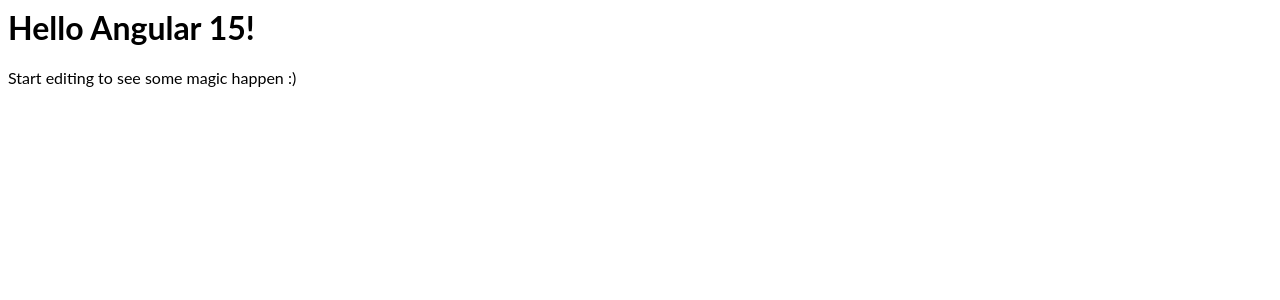
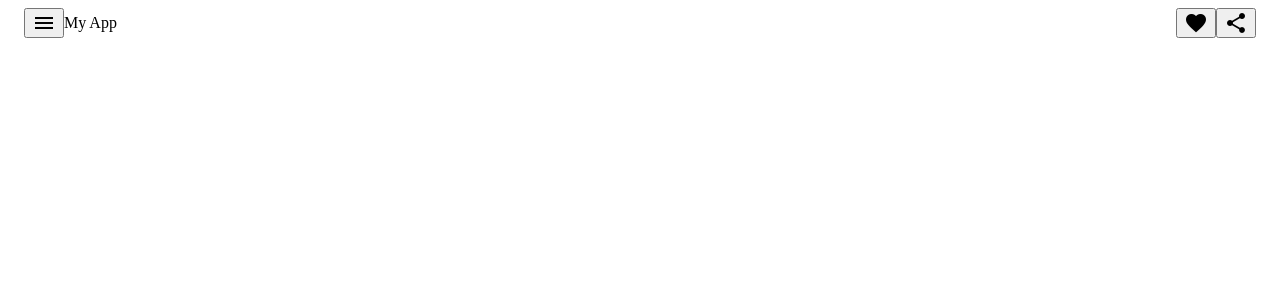
Before and after one commit to malwozniak/angular-list-routing, an Angular app: page / in a window 1280 px wide. Shown: the top 300 px of the page. Built offline with nearby package versions, Linux system fonts and the light colour scheme.

Commit message:
5 files modified, 2 added

```diff
--- a/src/app/app.component.css
+++ b/src/app/app.component.css
@@ -1,3 +1,6 @@
 p {
   font-family: Lato;
 }
+.example-spacer {
+  flex: 1 1 auto;
+}
--- a/src/app/app.component.html
+++ b/src/app/app.component.html
@@ -1,4 +1,15 @@
-<hello name="{{ name }}"></hello>
-<p>
-  Start editing to see some magic happen :)
-</p>
+<mat-toolbar>
+  <button mat-icon-button color="primary" class="example-icon" aria-label="Example icon-button with menu icon">
+    <mat-icon>menu</mat-icon>
+  </button>
+  <span>My App</span>
+  <span class="example-spacer"></span>
+  <button mat-icon-button class="example-icon favorite-icon" aria-label="Example icon-button with heart icon">
+    <mat-icon>favorite</mat-icon>
+  </button>
+  <button mat-icon-button class="example-icon" aria-label="Example icon-button with share icon">
+    <mat-icon>share</mat-icon>
+  </button>
+</mat-toolbar>
+
+<router-outlet></router-outlet>
--- a/src/app/app.component.ts
+++ b/src/app/app.component.ts
@@ -2,9 +2,9 @@
 
 @Component({
   selector: 'my-app',
-  templateUrl: './app.component.html',
-  styleUrls: [ './app.component.css' ]
+  templateUrl: 'app.component.html',
+  styleUrls: ['app.component.css'],
 })
-export class AppComponent  {
+export class AppComponent {
   name = 'Angular ' + VERSION.major;
 }
--- a/src/app/app.module.ts
+++ b/src/app/app.module.ts
@@ -1,13 +1,19 @@
 import { NgModule } from '@angular/core';
 import { BrowserModule } from '@angular/platform-browser';
 import { FormsModule } from '@angular/forms';
-
+import { RouterModule } from '@angular/router';
 import { AppComponent } from './app.component';
 import { HelloComponent } from './hello.component';
-
+import {MatToolbarModule} from '@angular/material/toolbar';
+import {MatIconModule} from '@angular/material/icon';
 @NgModule({
-  imports:      [ BrowserModule, FormsModule ],
-  declarations: [ AppComponent, HelloComponent ],
-  bootstrap:    [ AppComponent ]
+  imports: [BrowserModule, FormsModule, RouterModule,
+  MatToolbarModule,
+  MatIconModule],
+exports:[
+  MatIconModule
+],
+  declarations: [AppComponent, HelloComponent],
+  bootstrap: [AppComponent],
 })
-export class AppModule { }
+export class AppModule {}
--- /dev/null
+++ b/src/app/styles.scss
@@ -0,0 +1,10 @@
+body {
+  font-family: Roboto, 'Helvetica Neue', sans-serif;
+  margin: 0;
+  padding: 30px;
+}
+
+html,
+body {
+  height: 100%;
+}
--- a/src/index.html
+++ b/src/index.html
@@ -1 +1,9 @@
+<link
+  href="https://fonts.googleapis.com/icon?family=Material+Icons"
+  rel="stylesheet"
+/>
+<link rel="preconnect" href="https://fonts.gstatic.com">
+<link href="https://fonts.googleapis.com/css2?family=Roboto:wght@300;400;500&display=swap" rel="stylesheet">
+<body class="mat-typography mat-app-background">
 <my-app>loading</my-app>
+</body>
```
Also changed, not shown: src/app/app-routing.module.ts (added, +24 -0 lines).
